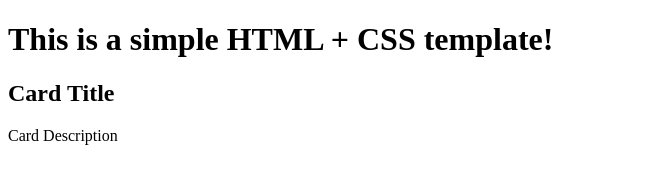
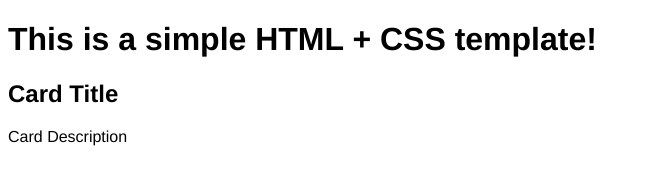
Before and after one commit to ammist/ammist.github.io, a plain HTML site: page index.html in a window 1280 px wide. Shown: the whole page, without its empty margins (0-649 px from the left). Drawn offline with Linux system fonts and the light colour scheme.

Commit message:
Update index.html

```diff
--- a/index.html
+++ b/index.html
@@ -5,8 +5,7 @@
     <meta name="viewport" content="width=device-width, initial-scale=1.0" />
     <meta http-equiv="X-UA-Compatible" content="ie=edge" />
     <title>HTML + CSS</title>
-    <link rel="stylesheet" href="styles.css" />
-    <link rel="text/javascript" href="script.js"/>
+    <link rel="stylesheet" href="style.css" />
   </head>
   <body>
     <h1>This is a simple HTML + CSS template!</h1>
```
